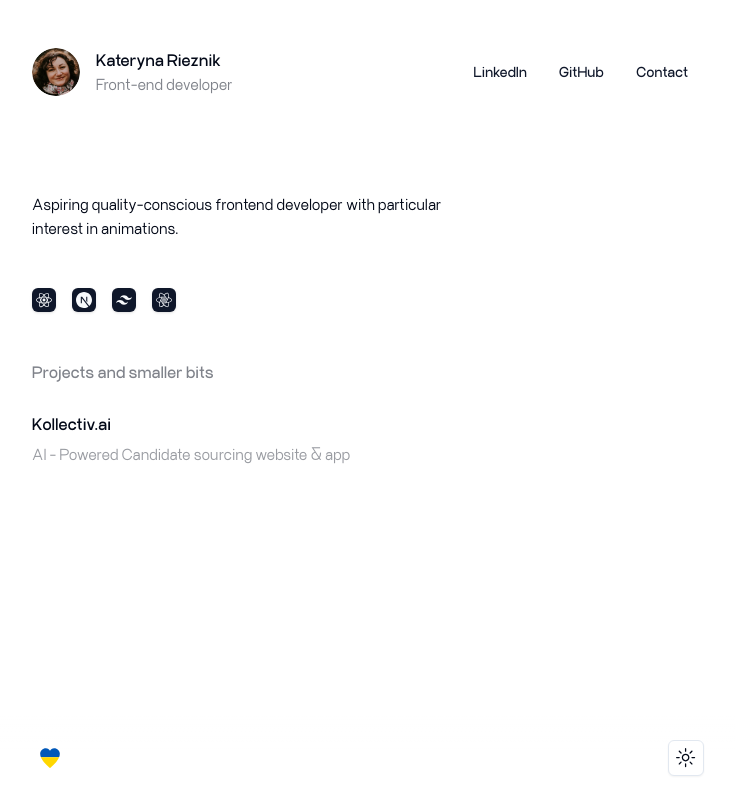
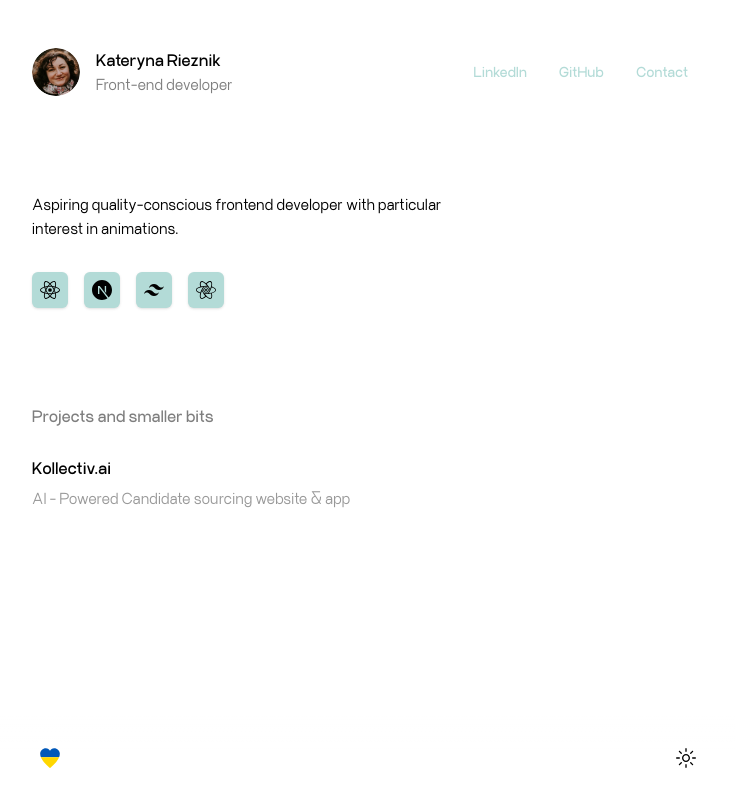
Before and after one commit to katerynarieznik/personal-website, a Next.js app: page / in a window 1280 px wide. Shown: the whole page, without its empty margins (272-1007 px from the left). Built offline with nearby package versions, Linux system fonts and the light colour scheme.

Commit message:
use accent colors

```diff
--- a/components/about.tsx
+++ b/components/about.tsx
@@ -9,15 +9,24 @@ import {
 export function About() {
   return (
     <section>
-      <p className="max-w-md py-12">
+      <p className="max-w-md pb-8 pt-12">
         Aspiring quality-conscious frontend developer with particular interest
         in animations.
       </p>
       <div className="flex gap-4">
-        <TechIcon icon={<ReactSimpleIcon />} text="React" />
-        <TechIcon icon={<NextJsSimpleIcon />} text="Next.js" />
-        <TechIcon icon={<TailwindCSSSimpleIcon />} text="TailwindCSS" />
-        <TechIcon icon={<ReactQuerySimpleIcon />} text="React Query" />
+        <TechIcon icon={<ReactSimpleIcon className="size-5" />} text="React" />
+        <TechIcon
+          icon={<NextJsSimpleIcon className="size-5" />}
+          text="Next.js"
+        />
+        <TechIcon
+          icon={<TailwindCSSSimpleIcon className="size-5" />}
+          text="TailwindCSS"
+        />
+        <TechIcon
+          icon={<ReactQuerySimpleIcon className="size-5" />}
+          text="React Query"
+        />
       </div>
     </section>
   )
--- a/components/mode-toggle.tsx
+++ b/components/mode-toggle.tsx
@@ -17,9 +17,9 @@ export function ModeToggle() {
   return (
     <DropdownMenu>
       <DropdownMenuTrigger asChild>
-        <Button variant="outline" size="icon">
-          <SunIcon className="h-[1.2rem] w-[1.2rem] rotate-0 scale-100 transition-all dark:-rotate-90 dark:scale-0" />
-          <MoonIcon className="absolute h-[1.2rem] w-[1.2rem] rotate-90 scale-0 transition-all dark:rotate-0 dark:scale-100" />
+        <Button variant="ghost" size="icon">
+          <SunIcon className="size-5 rotate-0 scale-100 transition-all dark:-rotate-90 dark:scale-0" />
+          <MoonIcon className="absolute size-5 rotate-90 scale-0 transition-all dark:rotate-0 dark:scale-100" />
           <span className="sr-only">Toggle theme</span>
         </Button>
       </DropdownMenuTrigger>
--- a/components/project-card.tsx
+++ b/components/project-card.tsx
@@ -12,7 +12,7 @@ export function ProjectCard({
   isExternal,
 }: ProjectCardProps) {
   return (
-    <article className="group -mx-5 flex items-center justify-between rounded-lg px-5 py-4 transition hover:bg-accent active:scale-[.98]">
+    <article className="-mx-5 flex items-center justify-between rounded-lg px-5 py-4 transition hover:bg-accent active:scale-[.99] group-focus-visible:ring-1 group-focus-visible:ring-ring">
       <div>
         <h2 className="pb-1.5 font-semibold">{title}</h2>
         <p className="opacity-40">{description}</p>
--- a/components/project-list-section.tsx
+++ b/components/project-list-section.tsx
@@ -10,7 +10,7 @@ interface ProjectListSectionProps {
 
 export function ProjectListSection({ cards }: ProjectListSectionProps) {
   return (
-    <section className="py-12">
+    <section className="py-24">
       <h1 className="font-serif font-medium opacity-50">
         Projects and smaller bits
       </h1>
@@ -18,7 +18,12 @@ export function ProjectListSection({ cards }: ProjectListSectionProps) {
         {cards.map((card) => {
           if (card.href) {
             return (
-              <Link href={card.href} key={card.title} target="_blank">
+              <Link
+                href={card.href}
+                key={card.title}
+                target="_blank"
+                className="group focus-visible:outline-none"
+              >
                 <ProjectCard
                   key={card.title}
                   title={card.title}
--- a/components/tech-icon.tsx
+++ b/components/tech-icon.tsx
@@ -16,7 +16,7 @@ export function TechIcon({ icon, text }: TechIconProps) {
     <TooltipProvider delayDuration={0} skipDelayDuration={0}>
       <Tooltip>
         <TooltipTrigger asChild>
-          <Button size="xs">{icon}</Button>
+          <Button size="icon">{icon}</Button>
         </TooltipTrigger>
         <TooltipContent
           side="bottom"
--- a/styles/globals.css
+++ b/styles/globals.css
@@ -5,7 +5,7 @@
 @layer base {
   :root {
     --background: 0 0% 100%;
-    --foreground: 222.2 84% 4.9%;
+    --foreground: 0 0% 0%;
 
     --card: 0 0% 100%;
     --card-foreground: 222.2 84% 4.9%;
@@ -13,8 +13,8 @@
     --popover: 0 0% 100%;
     --popover-foreground: 222.2 84% 4.9%;
 
-    --primary: 222.2 47.4% 11.2%;
-    --primary-foreground: 210 40% 98%;
+    --primary: 175 35% 78%;
+    --primary-foreground: 0 0% 0%;
 
     --secondary: 210 40% 96.1%;
     --secondary-foreground: 222.2 47.4% 11.2%;
@@ -22,31 +22,31 @@
     --muted: 210 40% 96.1%;
     --muted-foreground: 215.4 16.3% 46.9%;
 
-    --accent: 210 40% 96.1%;
-    --accent-foreground: 222.2 47.4% 11.2%;
+    --accent: 0 0% 89%;
+    --accent-foreground: 0 0% 0%;
 
     --destructive: 0 84.2% 60.2%;
     --destructive-foreground: 210 40% 98%;
 
-    --border: 214.3 31.8% 91.4%;
-    --input: 214.3 31.8% 91.4%;
-    --ring: 222.2 84% 4.9%;
+    --border: 0 0% 81%;
+    --input: 0 0% 81%;
+    --ring: 175 30% 69%;
 
     --radius: 0.5rem;
   }
 
   .dark {
-    --background: 222.2 84% 4.9%;
-    --foreground: 210 40% 98%;
+    --background: 0 0% 0%;
+    --foreground: 0 0% 100%;
 
     --card: 222.2 84% 4.9%;
     --card-foreground: 210 40% 98%;
 
-    --popover: 222.2 84% 4.9%;
-    --popover-foreground: 210 40% 98%;
+    --popover: 0 0% 0%;
+    --popover-foreground: 0 0% 100%;
 
-    --primary: 210 40% 98%;
-    --primary-foreground: 222.2 47.4% 11.2%;
+    --primary: 175 35% 78%;
+    --primary-foreground: 0 0% 0%;
 
     --secondary: 217.2 32.6% 17.5%;
     --secondary-foreground: 210 40% 98%;
@@ -54,15 +54,15 @@
     --muted: 217.2 32.6% 17.5%;
     --muted-foreground: 215 20.2% 65.1%;
 
-    --accent: 217.2 32.6% 17.5%;
-    --accent-foreground: 210 40% 98%;
+    --accent: 0 0% 11%;
+    --accent-foreground: 0 0% 100%;
 
     --destructive: 0 62.8% 30.6%;
     --destructive-foreground: 210 40% 98%;
 
-    --border: 217.2 32.6% 17.5%;
-    --input: 217.2 32.6% 17.5%;
-    --ring: 212.7 26.8% 83.9%;
+    --border: 0 0% 28%;
+    --input: 0 0% 28%;
+    --ring: 176 30% 31%;
   }
 }
 
```
